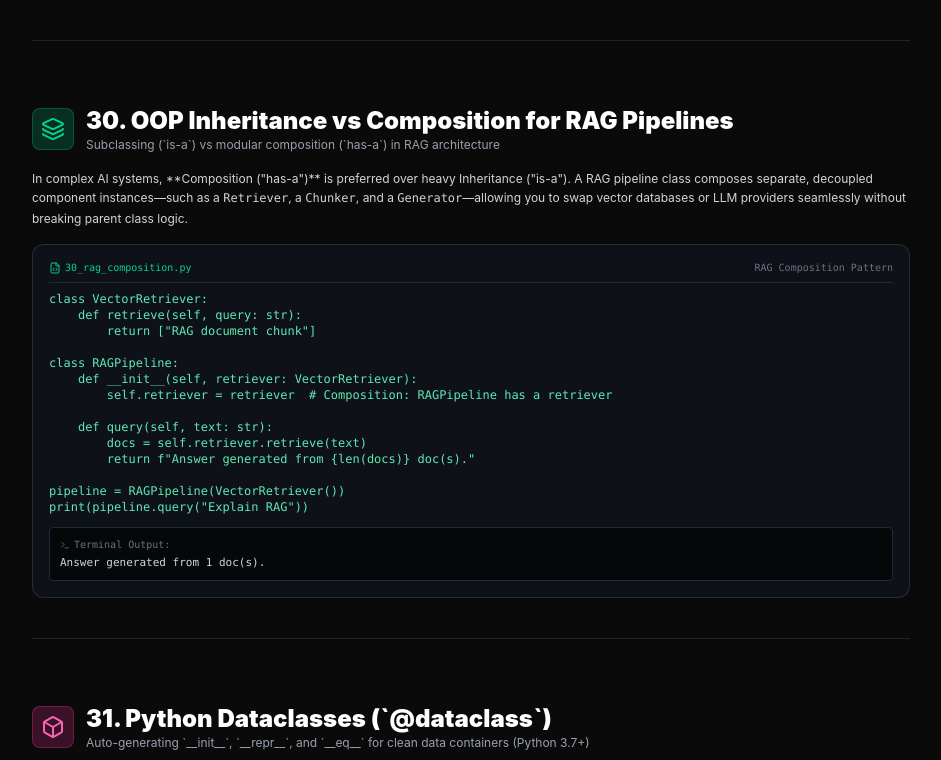
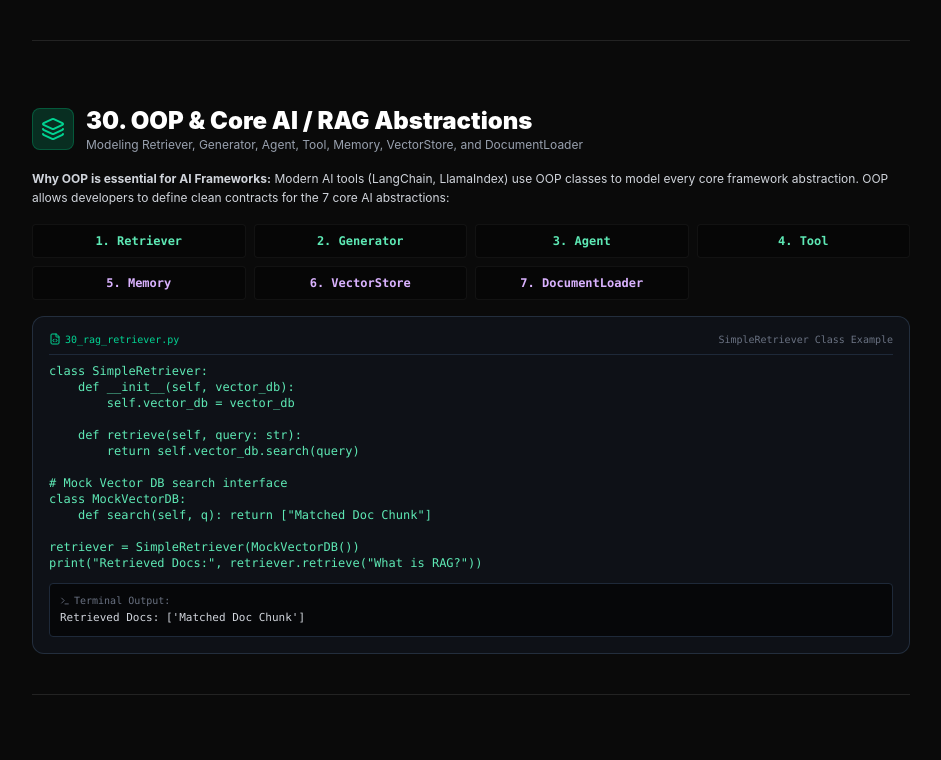
Before and after one commit to Amara-Manikanta/ai-engineering-visualized, a React (Vite) app in the folder v2-react/: page /python/advanced in a window 1280 px wide. Shown: the part 1719-2479 px from the top of the page, without its empty margins (310-1251 px from the left). Built offline with nearby package versions, Linux system fonts and the light colour scheme.

Commit message:
feat: add SimpleRetriever example, 7 AI OOP abstractions, and FastAPI Type Hints from latest screenshot

```diff
--- a/v2-react/src/pages/python/PythonAdvanced.jsx
+++ b/v2-react/src/pages/python/PythonAdvanced.jsx
@@ -11,11 +11,11 @@ export default function PythonAdvanced() {
     { label: "27. Production AI Error Handling", hash: "#try-except" },
     { label: "28. Custom Exceptions & Chaining", hash: "#custom-exceptions" },
     { label: "29. Classes & __init__ Constructor", hash: "#classes-init" },
-    { label: "30. Inheritance vs Composition", hash: "#inheritance-composition" },
+    { label: "30. OOP & RAG Abstractions", hash: "#inheritance-composition" },
     { label: "31. Python Dataclasses (@dataclass)", hash: "#dataclasses" },
     { label: "32. @classmethod vs @staticmethod", hash: "#class-static-methods" },
     { label: "33. Dunder Magic Methods", hash: "#dunder-methods" },
-    { label: "34. Type Hints & typing Module", hash: "#type-hints" },
+    { label: "34. Type Hints & FastAPI Integration", hash: "#type-hints" },
     { label: "35. Pydantic Data Validation", hash: "#pydantic-validation" },
     { label: "36. Iterables & Iterators", hash: "#iterators" },
     { label: "37. Generators & yield", hash: "#generators" },
@@ -26,7 +26,7 @@ export default function PythonAdvanced() {
   return (
     <GuideLayout
       title="Module 3: OOP & Advanced Python"
-      intro="Comprehensive technical guide for production AI error handling, OOP inheritance & composition, dataclasses, Pydantic type validation, lazy generators, and custom decorators."
+      intro="Comprehensive technical guide for production AI error handling, OOP RAG abstractions, dataclasses, modern type hints for FastAPI, Pydantic type validation, lazy generators, and custom decorators."
       toc={toc}
     >
       {/* 27. TRY EXCEPT ELSE FINALLY */}
@@ -141,44 +141,53 @@ print(bot.execute("Refactor API"))`}</pre>
         </div>
       </section>
 
-      {/* 30. INHERITANCE VS COMPOSITION */}
+      {/* 30. OOP FOR RAG ABSTRACTIONS */}
       <section id="inheritance-composition" className="mb-16 scroll-mt-24 border-b border-white/10 pb-10">
         <div className="flex items-center gap-3 mb-4">
           <div className="p-2 rounded-lg bg-emerald-500/20 text-emerald-400 border border-emerald-500/30">
             <Layers size={24} />
           </div>
           <div>
-            <h2 className="text-2xl font-black text-white">30. OOP Inheritance vs Composition for RAG Pipelines</h2>
-            <p className="text-xs text-gray-400">Subclassing (`is-a`) vs modular composition (`has-a`) in RAG architecture</p>
+            <h2 className="text-2xl font-black text-white">30. OOP & Core AI / RAG Abstractions</h2>
+            <p className="text-xs text-gray-400">Modeling Retriever, Generator, Agent, Tool, Memory, VectorStore, and DocumentLoader</p>
           </div>
         </div>
 
         <p className="text-xs text-gray-300 leading-relaxed mb-4">
-          In complex AI systems, **Composition ("has-a")** is preferred over heavy Inheritance ("is-a"). A RAG pipeline class composes separate, decoupled component instances—such as a <code>Retriever</code>, a <code>Chunker</code>, and a <code>Generator</code>—allowing you to swap vector databases or LLM providers seamlessly without breaking parent class logic.
+          <strong>Why OOP is essential for AI Frameworks:</strong> Modern AI tools (LangChain, LlamaIndex) use OOP classes to model every core framework abstraction. OOP allows developers to define clean contracts for the 7 core AI abstractions:
         </p>
+
+        <div className="grid grid-cols-2 sm:grid-cols-4 gap-2 mb-4 text-xs font-mono">
+          <div className="bg-black/40 p-2 rounded border border-white/5 text-emerald-300 text-center font-bold">1. Retriever</div>
+          <div className="bg-black/40 p-2 rounded border border-white/5 text-emerald-300 text-center font-bold">2. Generator</div>
+          <div className="bg-black/40 p-2 rounded border border-white/5 text-emerald-300 text-center font-bold">3. Agent</div>
+          <div className="bg-black/40 p-2 rounded border border-white/5 text-emerald-300 text-center font-bold">4. Tool</div>
+          <div className="bg-black/40 p-2 rounded border border-white/5 text-purple-300 text-center font-bold">5. Memory</div>
+          <div className="bg-black/40 p-2 rounded border border-white/5 text-purple-300 text-center font-bold">6. VectorStore</div>
+          <div className="bg-black/40 p-2 rounded border border-white/5 text-purple-300 text-center font-bold">7. DocumentLoader</div>
+        </div>
 
         <div className="bg-[#0e1117] rounded-xl border border-slate-700/60 p-4 font-mono text-xs">
           <div className="flex items-center justify-between text-[10px] text-gray-500 pb-2 mb-2 border-b border-gray-800">
-            <span className="flex items-center gap-1 text-emerald-400"><FileCode size={12} /> 30_rag_composition.py</span>
-            <span>RAG Composition Pattern</span>
+            <span className="flex items-center gap-1 text-emerald-400"><FileCode size={12} /> 30_rag_retriever.py</span>
+            <span>SimpleRetriever Class Example</span>
           </div>
-          <pre className="text-emerald-300 mb-3 whitespace-pre-wrap">{`class VectorRetriever:
+          <pre className="text-emerald-300 mb-3 whitespace-pre-wrap">{`class SimpleRetriever:
+    def __init__(self, vector_db):
+        self.vector_db = vector_db
+
     def retrieve(self, query: str):
-        return ["RAG document chunk"]
+        return self.vector_db.search(query)
 
-class RAGPipeline:
-    def __init__(self, retriever: VectorRetriever):
-        self.retriever = retriever  # Composition: RAGPipeline has a retriever
+# Mock Vector DB search interface
+class MockVectorDB:
+    def search(self, q): return ["Matched Doc Chunk"]
 
-    def query(self, text: str):
-        docs = self.retriever.retrieve(text)
-        return f"Answer generated from {len(docs)} doc(s)."
-
-pipeline = RAGPipeline(VectorRetriever())
-print(pipeline.query("Explain RAG"))`}</pre>
+retriever = SimpleRetriever(MockVectorDB())
+print("Retrieved Docs:", retriever.retrieve("What is RAG?"))`}</pre>
           <div className="bg-black/60 p-2.5 rounded border border-gray-800 text-[11px] text-gray-300">
             <div className="text-[10px] text-gray-500 mb-1 flex items-center gap-1"><Terminal size={10}/> Terminal Output:</div>
-            <code>Answer generated from 1 doc(s).</code>
+            <code>Retrieved Docs: ['Matched Doc Chunk']</code>
           </div>
         </div>
       </section>
@@ -310,31 +319,38 @@ print(step("User Query"))`}</pre>
             <FileText size={24} />
           </div>
           <div>
-            <h2 className="text-2xl font-black text-white">34. Type Hints & `typing` Module</h2>
-            <p className="text-xs text-gray-400">Static annotations, `Union`, `Optional`, `Callable`, `List`, `Dict`</p>
+            <h2 className="text-2xl font-black text-white">34. Type Hints & FastAPI Integration</h2>
+            <p className="text-xs text-gray-400">`str`, `int`, `float`, `bool`, `list[str]`, `dict[str, str]`, `Optional`, `Union`, `TypedDict`, `Pydantic models`</p>
           </div>
         </div>
 
         <p className="text-xs text-gray-300 leading-relaxed mb-4">
-          Type hints annotate function signatures and variable declarations with explicit type specifications. The `typing` module offers generic containers (`List[T]`, `Dict[K, V]`, `Union[A, B]`, `Optional[T]`). Although Python remains dynamically typed at runtime, type annotations improve IDE autocompletion and enable static analysis tools like `mypy` to detect bugs prior to deployment.
+          <strong>Why type hints are essential for modern AI Engineering:</strong> AI tools, APIs, and microservice frameworks (such as <strong>FastAPI</strong>, LangChain, and LlamaIndex) rely on structured type annotations for request/response serialization, input validation, and IDE autocompletion. FastAPI itself is built directly on top of standard Python type hints.
         </p>
+
+        <div className="grid grid-cols-2 sm:grid-cols-3 md:grid-cols-5 gap-2 mb-4 text-xs font-mono">
+          <div className="bg-black/40 p-2 rounded border border-white/5 text-center"><span className="text-teal-300 font-bold block">str</span><span className="text-[10px] text-gray-400">Text</span></div>
+          <div className="bg-black/40 p-2 rounded border border-white/5 text-center"><span className="text-teal-300 font-bold block">int / float</span><span className="text-[10px] text-gray-400">Numbers</span></div>
+          <div className="bg-black/40 p-2 rounded border border-white/5 text-center"><span className="text-teal-300 font-bold block">list[float]</span><span className="text-[10px] text-gray-400">Embeddings</span></div>
+          <div className="bg-black/40 p-2 rounded border border-white/5 text-center"><span className="text-teal-300 font-bold block">dict[str, str]</span><span className="text-[10px] text-gray-400">Payloads</span></div>
+          <div className="bg-black/40 p-2 rounded border border-white/5 text-center"><span className="text-teal-300 font-bold block">Optional[T]</span><span className="text-[10px] text-gray-400">Nullable</span></div>
+        </div>
 
         <div className="bg-[#0e1117] rounded-xl border border-slate-700/60 p-4 font-mono text-xs">
           <div className="flex items-center justify-between text-[10px] text-gray-500 pb-2 mb-2 border-b border-gray-800">
-            <span className="flex items-center gap-1 text-teal-400"><FileCode size={12} /> 34_type_hints.py</span>
-            <span>Python 3.11</span>
+            <span className="flex items-center gap-1 text-teal-400"><FileCode size={12} /> 34_type_hints_ai.py</span>
+            <span>FastAPI & AI Pattern</span>
           </div>
-          <pre className="text-teal-300 mb-3 whitespace-pre-wrap">{`from typing import Union, Optional, List
+          <pre className="text-teal-300 mb-3 whitespace-pre-wrap">{`from typing import List, Dict, Optional, Union
 
-def process_payload(data: List[str], max_items: Optional[int] = None) -> Union[int, str]:
-    if max_items:
-        data = data[:max_items]
-    return f"Processed {len(data)} items"
+def embed_text(text: str) -> List[float]:
+    # Returns embedding vector float list
+    return [0.12, 0.45, 0.98]
 
-print(process_payload(["doc1", "doc2", "doc3"], max_items=2))`}</pre>
+print("Embedding Vector:", embed_text("What is RAG?"))`}</pre>
           <div className="bg-black/60 p-2.5 rounded border border-gray-800 text-[11px] text-gray-300">
             <div className="text-[10px] text-gray-500 mb-1 flex items-center gap-1"><Terminal size={10}/> Terminal Output:</div>
-            <code>Processed 2 items</code>
+            <code>Embedding Vector: [0.12, 0.45, 0.98]</code>
           </div>
         </div>
       </section>
```
